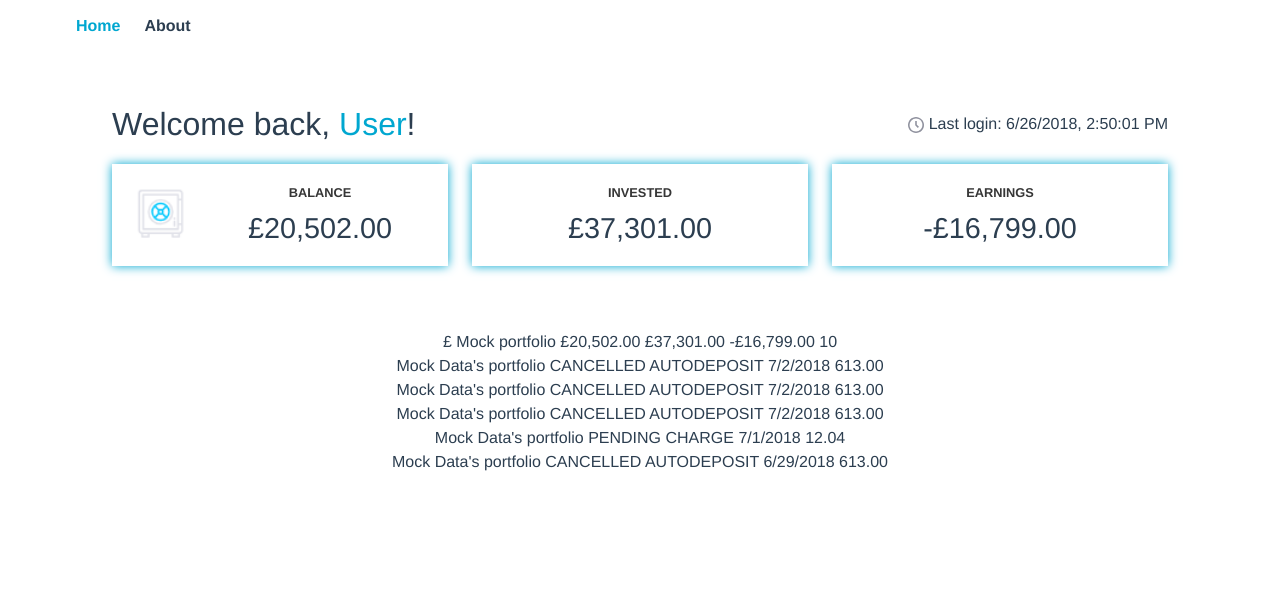
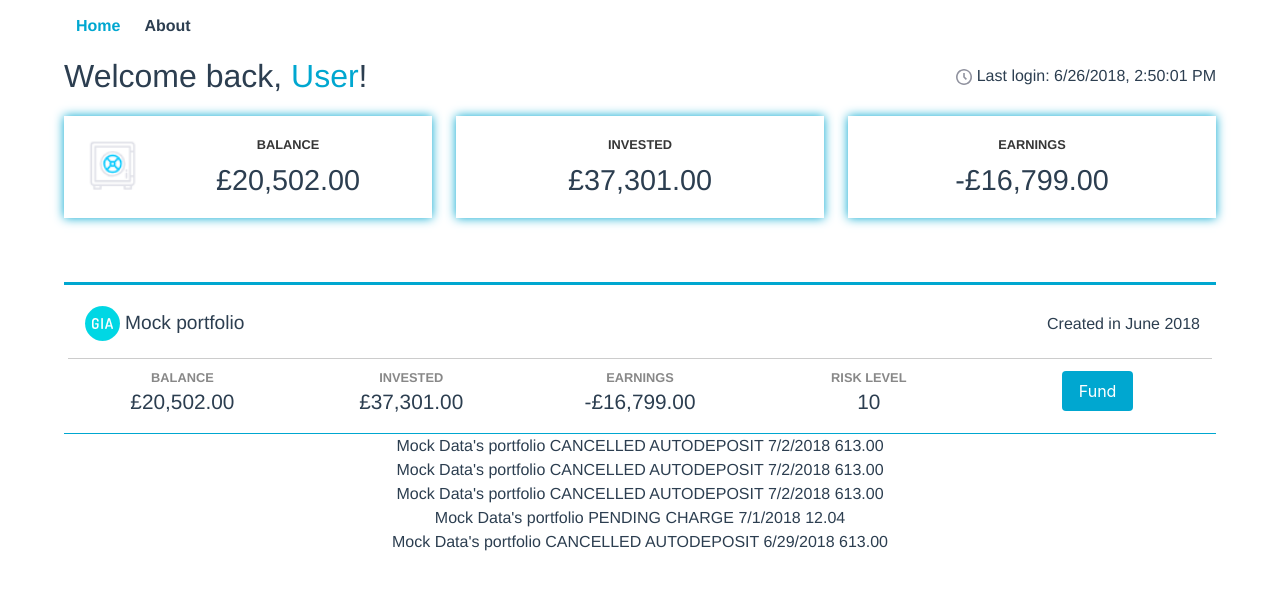
Before and after one commit to david-dlc-cerezo/account-overview, a Vue app: page / in a window 1280 px wide. Shown: the top 590 px of the page. Built offline with nearby package versions, Linux system fonts and the light colour scheme.

Commit message:
Complete Portfolio Summary layout

```diff
--- /dev/null
+++ b/src/components/PortfolioBox.vue
@@ -0,0 +1,36 @@
+<template>
+  <article class="media">
+    <div class="media-content">
+      <div class="content">
+        <p class="title">{{title}}</p>
+        <p class="value">
+          {{value}}
+        </p>
+      </div>
+    </div>
+  </article>
+</template>
+
+<script>
+
+export default {
+  name: 'PortfolioBox',
+  props: {
+    title: String,
+    value: String | Number,
+  }
+}
+</script>
+
+<style scoped>
+.media .content .title {
+  text-transform: uppercase;
+  font-size: 0.8em;
+  padding: 0;
+  margin: 0;
+  color: #888888;
+}
+.media .content .value {
+  font-size: 1.3em;
+}
+</style>
--- a/src/components/PortfolioOverview.vue
+++ b/src/components/PortfolioOverview.vue
@@ -1,6 +1,5 @@
 <template>
-  <section class="section portfolio-overview">
-    <div class="container">
+  <div class="portfolio-overview">
     <LoadingOverlay :loading="loading"></LoadingOverlay>
     <div v-if="!loading">
       <UseHeader :user="user"></UseHeader>
@@ -13,7 +12,6 @@
       ></TransactionRow>
     </div>
   </div>
-  </section>
 </template>
 
 <script>
--- a/src/components/PortfolioSummary.vue
+++ b/src/components/PortfolioSummary.vue
@@ -1,30 +1,106 @@
 <template>
   <div class="portfolio-summary">
     <div v-if="portfolio">
-      {{portfolio.currency.symbol}}
-      {{portfolio.type}}
-      {{portfolio.name}}
-      {{portfolio.latest_allocation.balance | currency(portfolio.currency.code) }}
-      {{portfolio.latest_allocation.invested | currency(portfolio.currency.code) }}
-      {{portfolio.latest_allocation.earnings | currency(portfolio.currency.code) }}
-      {{portfolio.risk_level}}
+      <div class="columns">
+        <div class="column is-full">
+          <div class="level">
+            <div class="level-left">
+              <img :src="typeImage" :alt="portfolio.portfolio_type" />
+              <span class="portfolio-name">{{portfolio.name}}</span>
+            </div>
+            <div class="level-right">
+              Created in {{portfolio.created | dateMonth}}
+            </div>
+          </div>
+        </div>
+      </div>
+      <div class="columns">
+        <div class="column">
+          <PortfolioBox
+            title="Balance"
+            :value="portfolio.latest_allocation.balance | currency(portfolio.currency.code)"
+          ></PortfolioBox>
+        </div>
+        <div class="column">
+          <PortfolioBox
+            title="Invested"
+            :value="portfolio.latest_allocation.invested | currency(portfolio.currency.code)"
+          ></PortfolioBox>
+        </div>
+        <div class="column">
+          <PortfolioBox
+            title="Earnings"
+            :value="portfolio.latest_allocation.earnings | currency(portfolio.currency.code)"
+          ></PortfolioBox>
+        </div>
+        <div class="column">
+          <PortfolioBox
+            title="Risk Level"
+            :value="portfolio.risk_level"
+          ></PortfolioBox>
+        </div>
+        <div class="column">
+          <button id="fund"
+            class="button is-primary"
+            @click="fund"
+          >Fund</button>
+        </div>
+      </div>
     </div>
   </div>
 </template>
 
 <script>
+import PortfolioBox from '@/components/PortfolioBox.vue'
 import currency from '@/filters/currency.js'
+import dateMonth from '@/filters/dateMonth.js'
 
 export default {
   name: 'PortfolioSummary',
+  components: {
+    PortfolioBox
+  },
+  filters: {
+    currency,
+    dateMonth
+  },
   props: {
     portfolio: Object
   },
-  filters: {
-    currency
+  computed: {
+    typeImage: function() {
+      let { portfolio_type } = this.portfolio
+      if (portfolio_type){
+        portfolio_type = portfolio_type.toUpperCase();
+        const TYPE_IMAGES = {
+          'GIA': '/img/image-gia.png'
+        }
+        return TYPE_IMAGES[portfolio_type]
+      }
+      return '';
+    }
+  },
+  methods: {
+    fund: function(){
+      console.log("fund", this.portfolio);
+    }
   }
 }
 </script>
 
 <style scoped>
+  .portfolio-summary {
+    border-color: #00a7d0;
+    border-top-style: solid;
+    border-top-width: 3px;
+    border-bottom-style: solid;
+    border-bottom-width: 1px;
+    padding: 1em;
+  }
+  .portfolio-name {
+    font-size: 1.2em;
+  }
+  .columns + .columns {
+    border-top: 1px solid #cccccc;
+  }
 </style>
--- /dev/null
+++ b/src/filters/dateMonth.js
@@ -0,0 +1,17 @@
+export default function formatDate (value) {
+  const date = new Date(value)
+  var month = []
+  month[0] = 'January'
+  month[1] = 'February'
+  month[2] = 'March'
+  month[3] = 'April'
+  month[4] = 'May'
+  month[5] = 'June'
+  month[6] = 'July'
+  month[7] = 'August'
+  month[8] = 'September'
+  month[9] = 'October'
+  month[10] = 'November'
+  month[11] = 'December'
+  return month[date.getMonth()] + ' ' + date.getFullYear()
+}
```
Lines whose indentation alone changed are shown as unchanged.
